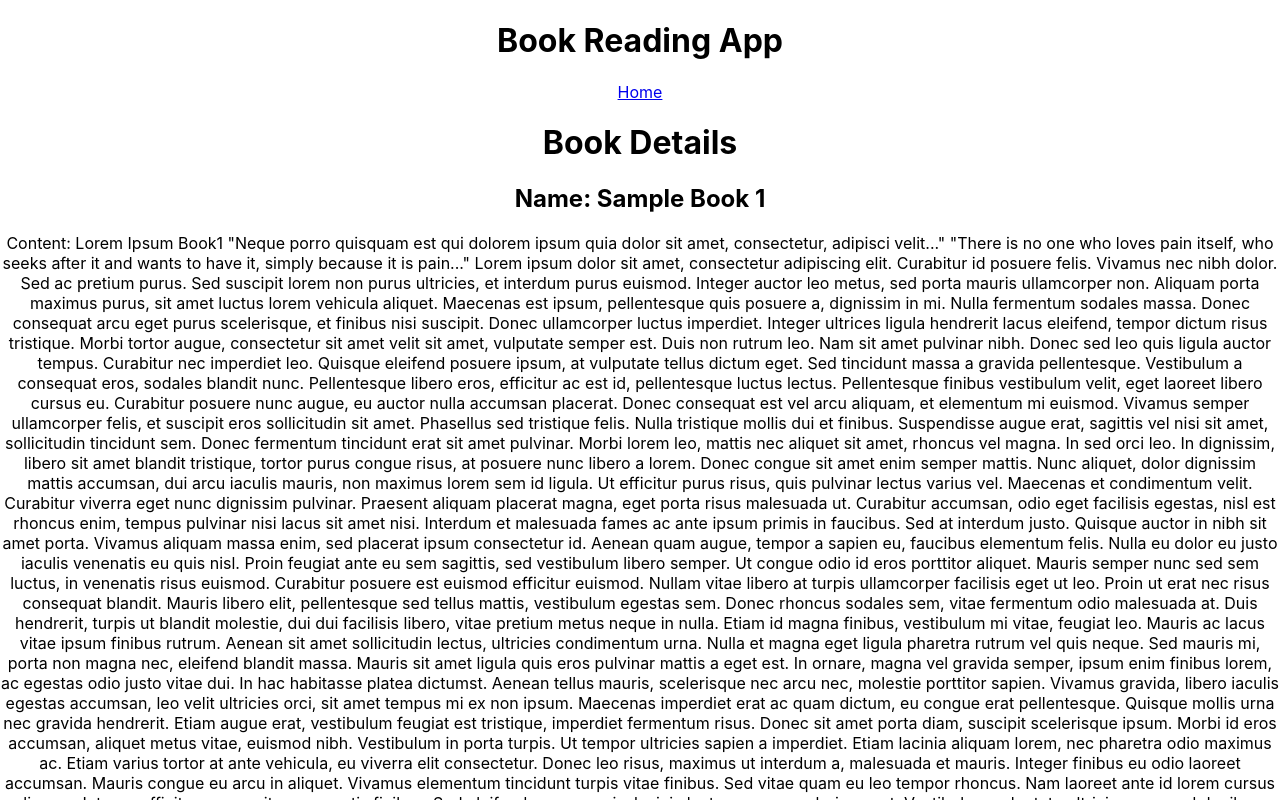
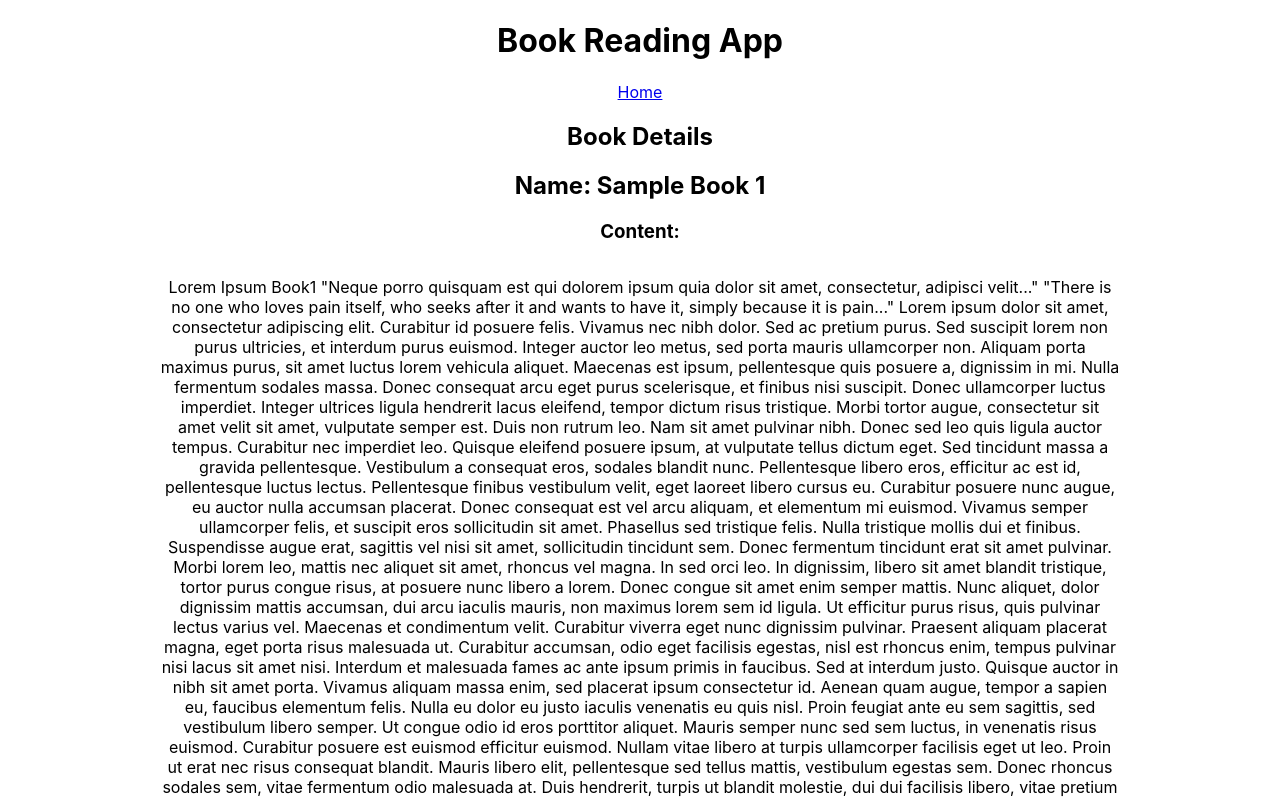
Before and after one commit to lhes23/react-reading-app, a React (Create React App) app: page /books/1 in a window 1280 px wide. Shown: the top 800 px of the page. Built offline with nearby package versions, Linux system fonts and the light colour scheme; no server answers.

Commit message:
add spacing

```diff
--- a/src/App.css
+++ b/src/App.css
@@ -1,38 +1,22 @@
-.App {
+/* * {
+  outline: 1px solid lime;
+} */
+
+.container {
+  width: 100%;
+  justify-content: center;
   text-align: center;
 }
-
-.App-logo {
-  height: 40vmin;
-  pointer-events: none;
+.title {
+  font-size: xx-large;
 }
 
-@media (prefers-reduced-motion: no-preference) {
-  .App-logo {
-    animation: App-logo-spin infinite 20s linear;
+.content {
+  padding: 1rem 10rem;
+}
+
+@media only screen and (max-width: 600px) {
+  .content {
+    padding: 2rem;
   }
 }
-
-.App-header {
-  background-color: #282c34;
-  min-height: 100vh;
-  display: flex;
-  flex-direction: column;
-  align-items: center;
-  justify-content: center;
-  font-size: calc(10px + 2vmin);
-  color: white;
-}
-
-.App-link {
-  color: #61dafb;
-}
-
-@keyframes App-logo-spin {
-  from {
-    transform: rotate(0deg);
-  }
-  to {
-    transform: rotate(360deg);
-  }
-}
--- a/src/App.js
+++ b/src/App.js
@@ -38,9 +38,8 @@ function App() {
   }, [books]);
 
   return (
-    <div className="App">
-      <h1>Book Reading App</h1>
-
+    <div className="container">
+      <h1 className="title">Book Reading App</h1>
       <Routes>
         <Route path="" element={<BookLists books={books} />} />
         <Route path="/books/:id" element={<BookDetails books={books} />} />
--- a/src/components/BookDetails.js
+++ b/src/components/BookDetails.js
@@ -2,19 +2,18 @@ import { useParams, Link } from "react-router-dom";
 
 const BookDetails = ({ books }) => {
   const params = useParams();
-  console.log(params.id);
-
   return (
     <div>
       <Link to="/">Home</Link>
 
-      <h1>Book Details</h1>
+      <h2>Book Details</h2>
       {books
         .filter((book) => book.id === params.id)
         .map((bookDetails) => (
           <div key={bookDetails.id}>
             <h2>Name: {bookDetails.name}</h2>
-            <p>Content: {bookDetails.content}</p>
+            <h3>Content:</h3>
+            <p className="content">{bookDetails.content}</p>
           </div>
         ))}
     </div>
--- a/src/components/BookLists.js
+++ b/src/components/BookLists.js
@@ -6,7 +6,6 @@ const BookLists = ({ books }) => {
       {books?.map((book) => (
         <div key={book.id}>
           <Link to={`/books/${book.id}`}>{book.name}</Link>
-          {/* <p>{book.content}</p> */}
         </div>
       ))}
     </>
```
